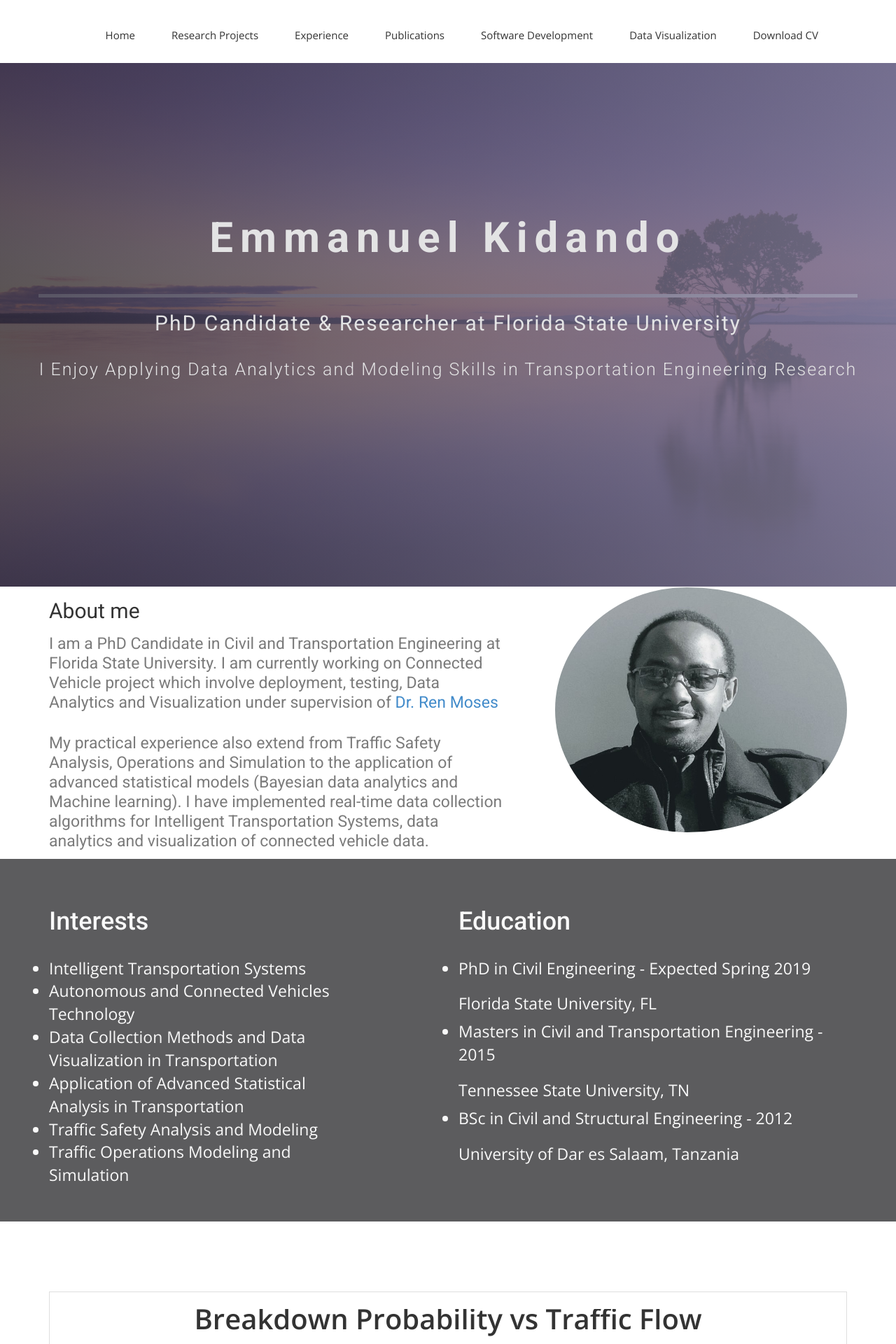
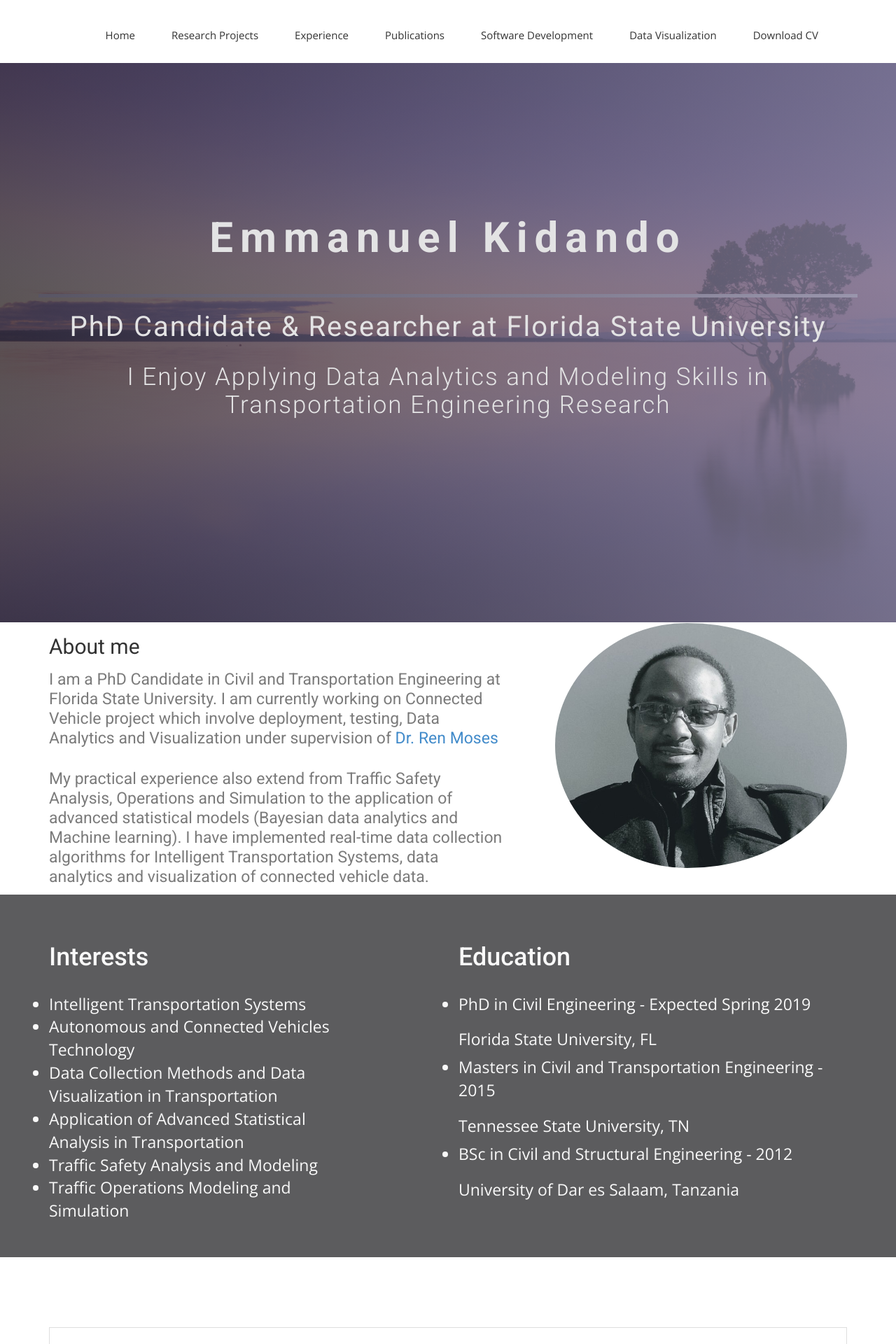
Before and after one commit to ekidando/Emma, a Jekyll site: the page built from index.html, in a window 1280 px wide. Shown: the top 1920 px of the page at 70% size. Built offline with Jekyll 4.4.1, drawn with Linux system fonts in a browser that asks for light colours; nearby versions of some CDN libraries; some web fonts are replaced.

Commit message:
Update airspace.css

```diff
--- a/css/airspace.css
+++ b/css/airspace.css
@@ -95,8 +95,8 @@ font header .navbar-default .navbar-nav li a:hover {
 .avatar {
     vertical-align: middle;
    /* make a square container */
-    width: 80%;
-    height: 80%;
+    width: 300px;
+    height: 300px%;
   /* fill the container, preserving aspect ratio, and cropping to fit */
     background-size: cover;
 
@@ -150,14 +150,14 @@ font header .navbar-default .navbar-nav li a:hover {
   font-weight: bold;
 }
 #slider .block h2 {
-  font-size: 30px;
+  font-size: 40px;
   font-weight: 400;
   padding-bottom: 20px;
   font-family: 'Roboto', sans-serif;
   letter-spacing: 2px;
   }
 #slider .block p {
-  font-size: 25px;
+  font-size: 35px;
   line-height: 40px;
   font-family: 'Roboto', sans-serif;
   font-weight: 300;
```
